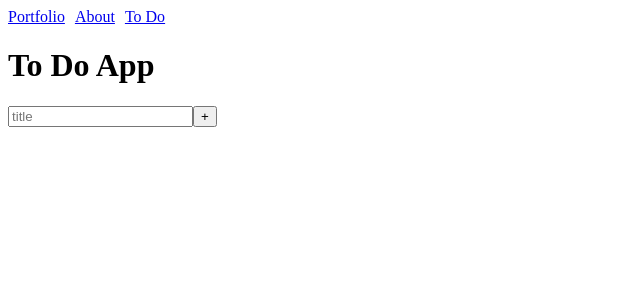
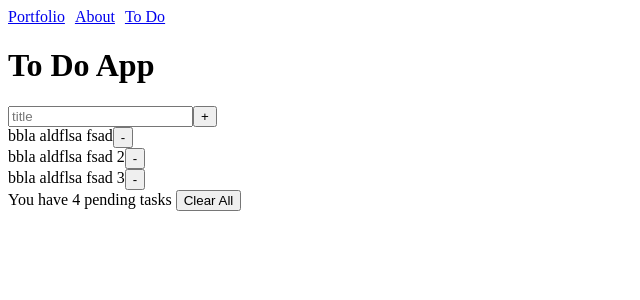
Before and after one commit to ramitheeb/GSG-REACT-BOOTCAMP-V2, a React (Create React App) app: page /todo in a window 1280 px wide. Shown: the top 300 px of the page, without its empty margins (0-640 px from the left). Built offline with nearby package versions, Linux system fonts and the light colour scheme.

Commit message:
add header

```diff
--- /dev/null
+++ b/src/components/ToDoFooter.js
@@ -0,0 +1,8 @@
+const ToDoFooter = () => {
+    return <div>
+        <span>You have 4 pending tasks </span>
+        <button>Clear All</button>
+    </div>
+}
+
+export default ToDoFooter
--- a/src/components/ToDoHeader.js
+++ b/src/components/ToDoHeader.js
@@ -1,5 +1,4 @@
 import { useState } from "react"
-import Test from "./Test"
 
 
 const ToDoHeader = () => {
--- /dev/null
+++ b/src/components/ToDoItem.js
@@ -0,0 +1,8 @@
+const ToDoItem = (props) => {
+    return <div style={{ display: "flex" }}>
+        <div>{props.title}</div>
+        <button>-</button>
+    </div>
+}
+
+export default ToDoItem
--- a/src/pages/ToDo.js
+++ b/src/pages/ToDo.js
@@ -1,4 +1,6 @@
+import ToDoFooter from "../components/ToDoFooter"
 import ToDoHeader from "../components/ToDoHeader"
+import ToDoItem from "../components/ToDoItem"
 let toDos = [
     {
         title: "bbla aldflsa fsad ",
@@ -26,7 +28,10 @@ const ToDo = () => {
     return <div>
         <h1>To Do App </h1>
         <ToDoHeader />
+        {toDos.map(toDo => <ToDoItem title={toDo.title} />)}
+        <ToDoFooter />
     </div>
+
 }
 
 export default ToDo
```
